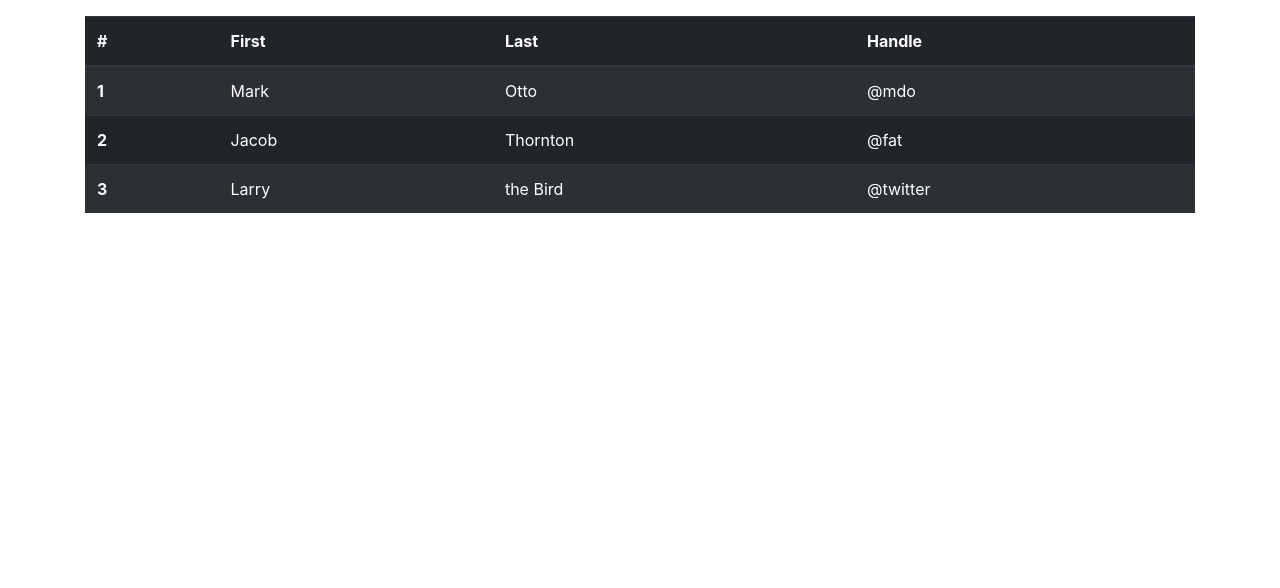
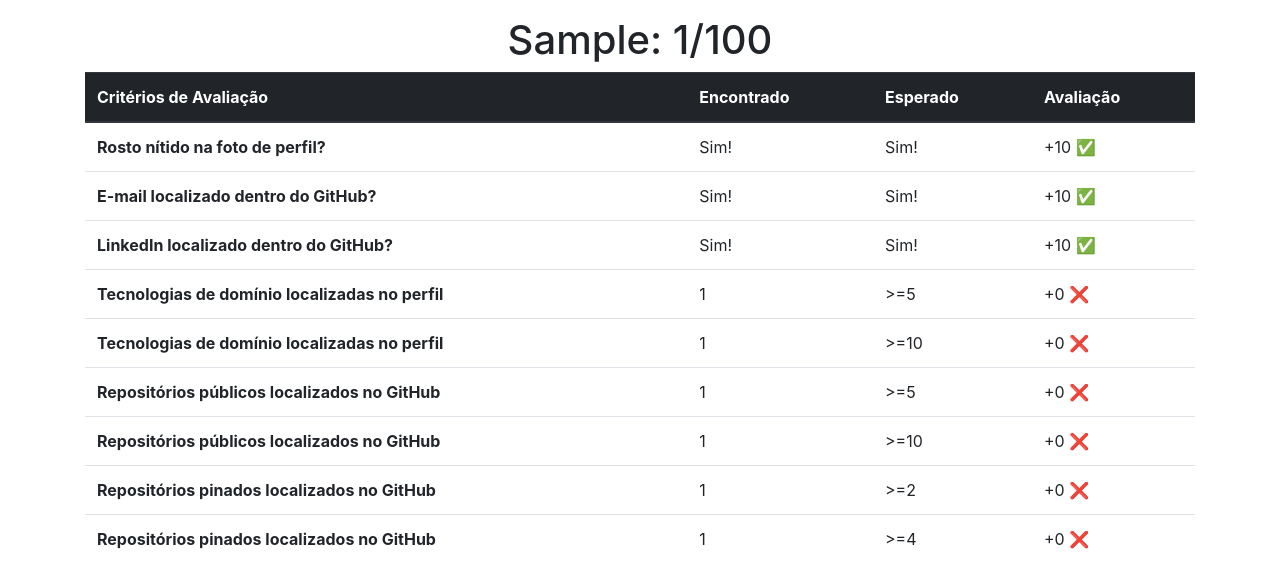
Before and after one commit to felipmartins/github-profile-evaluator, a Django app: page /1 in a window 1280 px wide. Shown: the top 588 px of the page. Run offline with Django 4.2, Linux system fonts and the light colour scheme; tables that the repository leaves empty hold one stand-in row (values such as "Sample post"); some libraries are stand-ins or nearby versions.

Commit message:
implements evaluation template

```diff
--- a/evaluator/templates/evaluation.html
+++ b/evaluator/templates/evaluation.html
@@ -11,33 +11,118 @@
 {% block content %}
 
     <div class="container g-3 py-3">
-        <table class="table table-striped table-dark g-3 py-3">
-            <thead>
+        <h1 class="text-center"> {{ evaluation }} </h1>
+        <table class="table g-3 py-3">
+            <thead class="thead-dark">
             <tr>
-                <th scope="col">#</th>
-                <th scope="col">First</th>
-                <th scope="col">Last</th>
-                <th scope="col">Handle</th>
+                <th scope="col">Critérios de Avaliação</th>
+                <th scope="col">Encontrado</th>
+                <th scope="col">Esperado</th>
+                <th scope="col">Avaliação</th>
             </tr>
             </thead>
             <tbody>
             <tr>
-                <th scope="row">1</th>
-                <td>Mark</td>
-                <td>Otto</td>
-                <td>@mdo</td>
+                <th scope="row">Rosto nítido na foto de perfil?</th>
+                {% if evaluation.has_photo %}
+                <td>Sim!</td>
+                {% else %}
+                <td>Não!</td>
+                {% endif %}
+                <td>Sim!</td>
+                {% if evaluation.has_photo %}
+                <td>+10 &#9989;</td>
+                {% else %}
+                <td>+0 &#10060;</td>
+                {% endif %}
             </tr>
             <tr>
-                <th scope="row">2</th>
-                <td>Jacob</td>
-                <td>Thornton</td>
-                <td>@fat</td>
+                <th scope="row">E-mail localizado dentro do GitHub?</th>
+                {% if evaluation.has_email %}
+                <td>Sim!</td>
+                {% else %}
+                <td>Não!</td>
+                {% endif %}
+                <td>Sim!</td>
+                {% if evaluation.has_email %}
+                <td>+10 &#9989;</td>
+                {% else %}
+                <td>+0 &#10060;</td>
+                {% endif %}
             </tr>
             <tr>
-                <th scope="row">3</th>
-                <td>Larry</td>
-                <td>the Bird</td>
-                <td>@twitter</td>
+                <th scope="row">LinkedIn localizado dentro do GitHub?</th>
+                {% if evaluation.has_linkedin %}
+                <td>Sim!</td>
+                {% else %}
+                <td>Não!</td>
+                {% endif %}
+                <td>Sim!</td>
+                {% if evaluation.has_linkedin %}
+                <td>+10 &#9989;</td>
+                {% else %}
+                <td>+0 &#10060;</td>
+                {% endif %}
+            </tr>
+            <tr>
+                <th scope="row">Tecnologias de domínio localizadas no perfil</th>
+                <td>{{evaluation.stacks}}</td>
+                <td>>=5</td>
+                {% if evaluation.stacks >= 5 %}
+                <td>+10 &#9989;</td>
+                {% else %}
+                <td>+0 &#10060;</td>
+                {% endif %}
+            </tr>
+            <tr>
+                <th scope="row">Tecnologias de domínio localizadas no perfil</th>
+                <td>{{evaluation.stacks}}</td>
+                <td>>=10</td>
+                {% if evaluation.stacks >= 10 %}
+                <td>+10 &#9989;</td>
+                {% else %}
+                <td>+0 &#10060;</td>
+                {% endif %}
+            </tr>
+            <tr>
+                <th scope="row">Repositórios públicos localizados no GitHub</th>
+                <td>{{evaluation.repositories}}</td>
+                <td>>=5</td>
+                {% if evaluation.repositories >= 5 %}
+                <td>+10 &#9989;</td>
+                {% else %}
+                <td>+0 &#10060;</td>
+                {% endif %}
+            </tr>
+            <tr>
+                <th scope="row">Repositórios públicos localizados no GitHub</th>
+                <td>{{evaluation.repositories}}</td>
+                <td>>=10</td>
+                {% if evaluation.repositories >= 10 %}
+                <td>+10 &#9989;</td>
+                {% else %}
+                <td>+0 &#10060;</td>
+                {% endif %}
+            </tr>
+            <tr>
+                <th scope="row">Repositórios pinados localizados no GitHub</th>
+                <td>{{evaluation.pinned_repositories}}</td>
+                <td>>=2</td>
+                {% if evaluation.pinned_repositories >= 2 %}
+                <td>+10 &#9989;</td>
+                {% else %}
+                <td>+0 &#10060;</td>
+                {% endif %}
+            </tr>
+            <tr>
+                <th scope="row">Repositórios pinados localizados no GitHub</th>
+                <td>{{evaluation.pinned_repositories}}</td>
+                <td>>=4</td>
+                {% if evaluation.pinned_repositories >= 4 %}
+                <td>+10 &#9989;</td>
+                {% else %}
+                <td>+0 &#10060;</td>
+                {% endif %}
             </tr>
             </tbody>
         </table>
```
